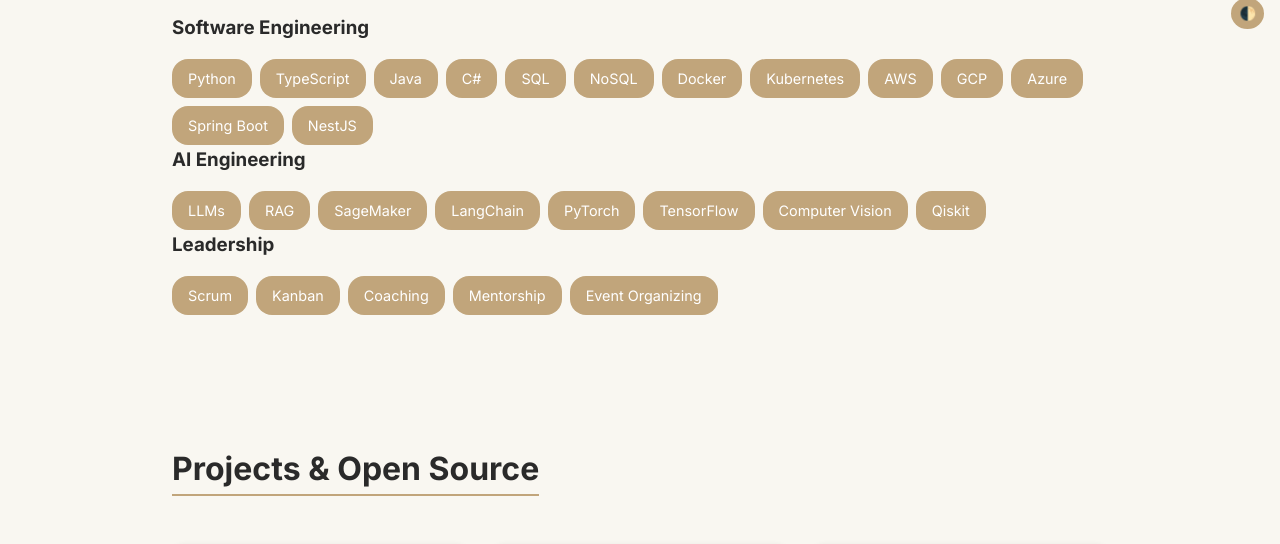
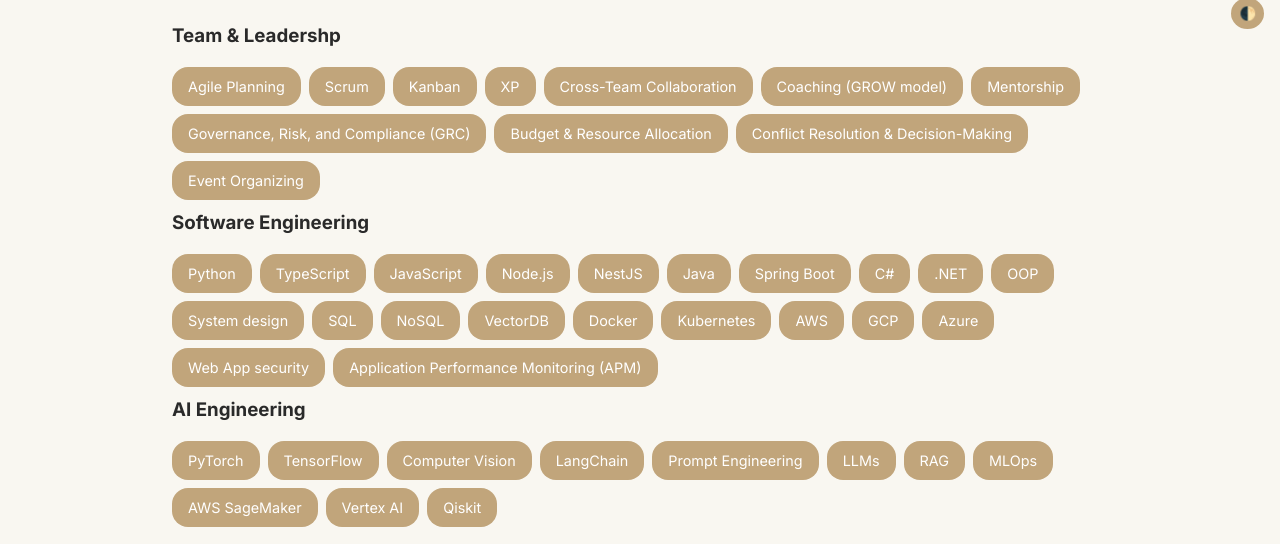
Before and after one commit to denpalrius/denpalrius.github.io, a plain HTML site: page index.html in a window 1280 px wide. Shown: the part 755-1299 px from the top of the page. Drawn offline with Linux system fonts and the light colour scheme.

Commit message:
Updated skills

```diff
--- a/index.html
+++ b/index.html
@@ -37,6 +37,7 @@
     form input, form textarea { padding: 0.75rem; border: 1px solid #ccc; border-radius: 8px; }
     form button { background: var(--accent); color: #fff; padding: 0.75rem; border: none; border-radius: 8px; font-weight: 600; }
     #theme-toggle { position: fixed; bottom: 1rem; right: 1rem; background: var(--accent); color: #fff; border: none; padding: 0.5rem; border-radius: 50%; cursor: pointer; }
+    .padding-top-small { padding-top: 0.5rem; }
   </style>
 </head>
 <body data-theme="light">
@@ -72,21 +73,63 @@
   </header>
 
 
-  <!-- <section id="skills" class="container">
+  <section id="skills" class="container">
     <h2>Skills</h2>
-    <h3>Software Engineering</h3>
+    <h3 class="padding-top-small">Team & Leadershp</h3>
     <div class="chips">
-      <div class="chip">Python</div><div class="chip">TypeScript</div><div class="chip">Java</div><div class="chip">C#</div><div class="chip">SQL</div><div class="chip">NoSQL</div><div class="chip">Docker</div><div class="chip">Kubernetes</div><div class="chip">AWS</div><div class="chip">GCP</div><div class="chip">Azure</div><div class="chip">Spring Boot</div><div class="chip">NestJS</div>
+      <div class="chip">Agile Planning</div>
+      <div class="chip">Scrum</div>
+      <div class="chip">Kanban</div>
+      <div class="chip">XP</div>
+      <div class="chip">Cross-Team Collaboration</div>
+      <div class="chip">Coaching (GROW model)</div>
+      <div class="chip">Mentorship</div>
+      <div class="chip">Governance, Risk, and Compliance (GRC)</div>
+      <div class="chip">Budget & Resource Allocation</div>
+      <div class="chip">Conflict Resolution & Decision-Making</div>
+      <div class="chip">Event Organizing</div>
     </div>
-    <h3>AI Engineering</h3>
+    <h3 class="padding-top-small">Software Engineering</h3>
     <div class="chips">
-      <div class="chip">LLMs</div><div class="chip">RAG</div><div class="chip">SageMaker</div><div class="chip">LangChain</div><div class="chip">PyTorch</div><div class="chip">TensorFlow</div><div class="chip">Computer Vision</div><div class="chip">Qiskit</div>
+      <div class="chip">Python</div>
+      <div class="chip">TypeScript</div>
+      <div class="chip">JavaScript</div>
+      <div class="chip">Node.js</div>
+      <div class="chip">NestJS</div>
+      <div class="chip">Java</div>
+      <div class="chip">Spring Boot</div>
+      <div class="chip">C#</div>
+      <div class="chip">.NET</div>
+      <div class="chip">OOP</div>
+      <div class="chip">System design</div>
+      <div class="chip">SQL</div>
+      <div class="chip">NoSQL</div>
+      <div class="chip">VectorDB</div>
+      <div class="chip">Docker</div>
+      <div class="chip">Kubernetes</div>
+      <div class="chip">AWS</div>
+      <div class="chip">GCP</div>
+      <div class="chip">Azure</div>
+      <div class="chip">Web App security</div>
+      <div class="chip">Application Performance Monitoring (APM)</div>
     </div>
-    <h3>Leadership</h3>
+    <h3 class="padding-top-small">AI Engineering</h3>
     <div class="chips">
-      <div class="chip">Scrum</div><div class="chip">Kanban</div><div class="chip">Coaching</div><div class="chip">Mentorship</div><div class="chip">Event Organizing</div>
+      <div class="chip">PyTorch</div>
+      <div class="chip">TensorFlow</div>
+      <div class="chip">Computer Vision</div>
+      <div class="chip">LangChain</div>
+      <div class="chip">Prompt Engineering</div>
+      <div class="chip">LLMs</div>
+      <div class="chip">RAG</div>
+      <div class="chip">MLOps</div>
+      <div class="chip">AWS SageMaker</div>
+      <div class="chip">Vertex AI</div>
+      <div class="chip">Qiskit</div>
     </div>
   </section>
+
+
   <section id="projects" class="container">
     <h2>Projects & Open Source</h2>
     <div class="grid">
@@ -98,7 +141,7 @@
       </div>
       ... (rest of project cards unchanged) ...
     </div>
-  </section> -->
+  </section>
 
 
   <section id="skills" class="container">
@@ -208,7 +251,7 @@
   </section>
 
 
-  <!-- <section id="blog" class="container">
+  <section id="blog" class="container">
     <h2>Blog</h2>
     <div class="grid">
       <article class="card"><h3>Blog Post Title 1</h3><p>Summary or excerpt…</p><a href="#" class="read-more">Read More</a></article>
@@ -224,7 +267,7 @@
       <img src="path/to/photo2.jpg" alt="Gallery Image">
       <img src="path/to/photo3.jpg" alt="Gallery Image">
     </div>
-  </section> -->
+  </section>
 
 
   <section id="contact" class="container">
```
Also changed, not shown: 1 other file.
